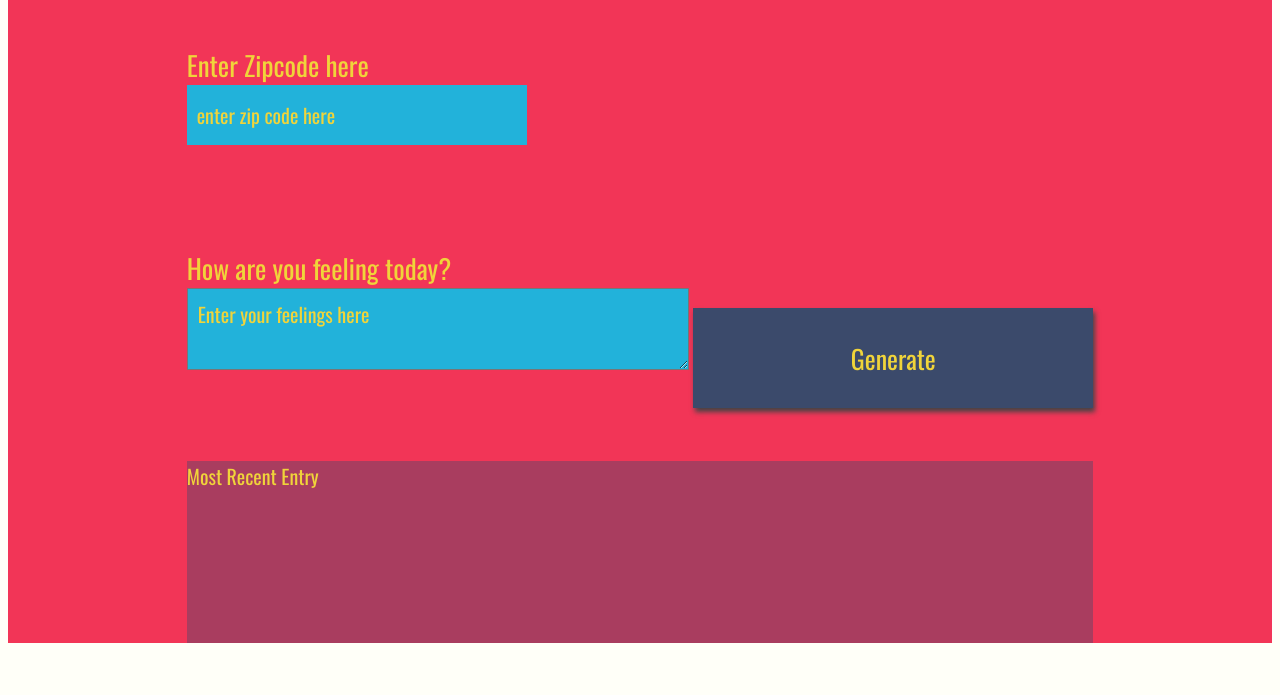
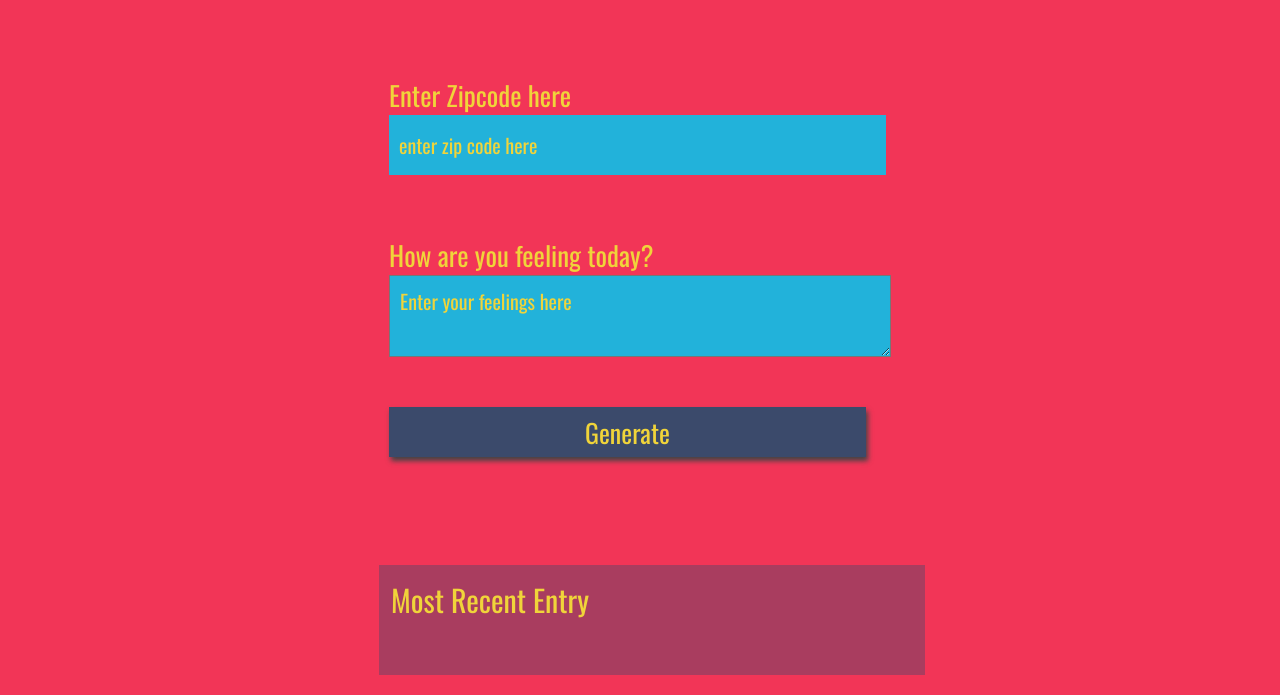
Before and after one commit to alex1ned/udacity_weather_journal, a plain HTML site: page website/index.html in a window 1280 px wide. Shown: the part 165-860 px from the top of the page. Before the commit the page ends 816 px from the top, so only its background shows below. Drawn offline with nearby package versions, Linux system fonts and the light colour scheme; a web font is replaced by a local one.

Commit message:
Styling is finished

```diff
--- a/website/index.html
+++ b/website/index.html
@@ -14,6 +14,8 @@
         Weather Journal App
       </div>
 
+      <!-- FORM CONTAINER -->
+      <div id="form-container">
         <!-- Holder ZIP -->
         <div class ="holder zip">
           <label for="zip">Enter Zipcode here</label>
@@ -25,6 +27,7 @@
           <label for="feelings">How are you feeling today?</label>
           <textarea class= "myInput" id="feelings" placeholder="Enter your feelings here" rows="9" cols="50"></textarea>
           <button id="generate" type = "submit"> Generate </button>
+        </div>
       </div>
 
       <!-- Holder ENTRY -->
--- a/website/style.css
+++ b/website/style.css
@@ -1,13 +1,12 @@
 body{
     background: #fffff8;
     font-family: -apple-system, BlinkMacSystemFont, sans-serif;
+    margin: 0 0;
 }
 
 #app{
     display: grid;
     grid-auto-rows: minmax(150px, auto);
-    /* grid-template-columns:  */
-    height:100vh;
     background: #f23557;
     color: #f0d43a;
     justify-content: center;
@@ -17,15 +16,32 @@ body{
 }
 
 .holder{
+    display: flex;
+    flex-direction: column;
+    font-size: 3em;
+    margin-top: 1em;
+}
 
+#form-container {
+    display: flex;
+    flex-direction: column;
+    width: auto;
+    height: 500px;
+    padding: 0.5em;
 }
+
 
 .entry{
     background: rgba(59, 74, 107, .4);
+    margin-top: 20px;
+    margin-bottom: 20px;
+    width: 100% !important;
+    padding: 0.2em;
 }
 
 #entryHolder{
-
+    width: 100% !important;
+    font-size: 0.4em;
 }
 
 #date{
@@ -44,19 +60,19 @@ body{
 
 }
 .title{
-
+    font-size: 0.5em;
+    width: 100% !important;
 }
 
 /*  Basic Styling To Override Default For Basic HTML Elements */
 label{
-    display:block;
     font-size: 27px;
+    width: 95%;
 }
 
 input{
-    display:block;
     height: 60px;
-    width: 320px;
+    width: 95%;
     background:#22b2da;
     color: #f0d43a;
     padding: 0 0.5em;
@@ -66,11 +82,12 @@ input{
 }
 
 button{
-    width: 400px;
-    height: 100px;
+    width: 95%;
+    height: 50px;
     background: #3b4a6b;
     color: #f0d43a;
     font-size: 26px;
+    margin-top: 50px;
     font-family: 'Oswald', sans-serif;
     border: none;
     box-shadow: 2px 4px 5px #444;
@@ -98,17 +115,14 @@ button:focus {
 ::placeholder { /* Firefox, Chrome, Opera */
     color: #f0d43a;
     font-family: 'Oswald', sans-serif;
-
 }
 
 :-ms-input-placeholder { /* Internet Explorer 10-11 */
     color: #f0d43a;
     font-family: 'Oswald', sans-serif;
-
 }
 
 ::-ms-input-placeholder { /* Microsoft Edge */
     color: #f0d43a;
     font-family: 'Oswald', sans-serif;
-
 }
```
Also changed, not shown: website/app.js (+1 -27 lines). Lines whose indentation alone changed are shown as unchanged.
